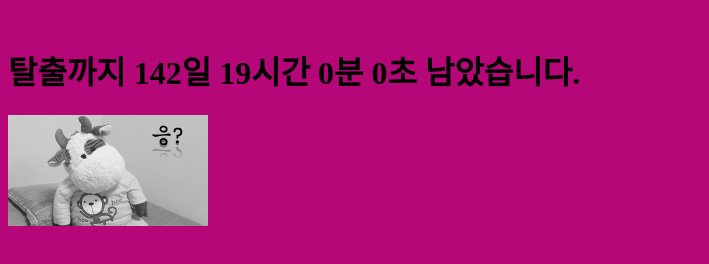
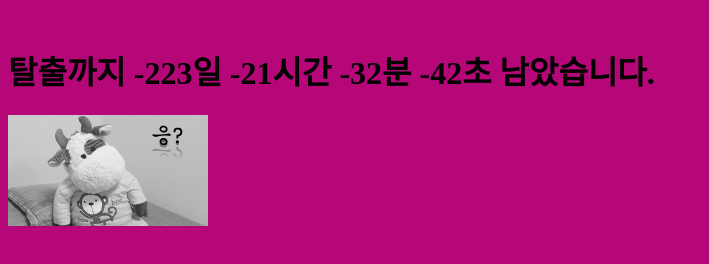
Before and after one commit to leedonghwie/escape, a plain HTML site: page index.html in a window 1280 px wide. Shown: the whole page, without its empty margins (0-709 px from the left). Drawn offline with Linux system fonts and the light colour scheme.

Commit message:
Update index.html

```diff
--- a/index.html
+++ b/index.html
@@ -5,11 +5,11 @@
 </head>
 <body bgcolor='#B50778'>
   <br>
-  <p style="text-align:center"><h1><div id="d-day"></div></h1></p>
+  <p><h1><div id="d-day"></div></h1></p>
   <script>
   var countDownDate = new Date("June 30, 2020 18:00:00").getTime();
    var x = setInterval(function() {
-    var now = new Date("Feb 8, 2020 23:00:00").getTime();
+    var now = new Date().getTime();
     var distance = countDownDate - now;
 
     var d = Math.floor(distance / (1000 * 60 * 60 * 24));
```
